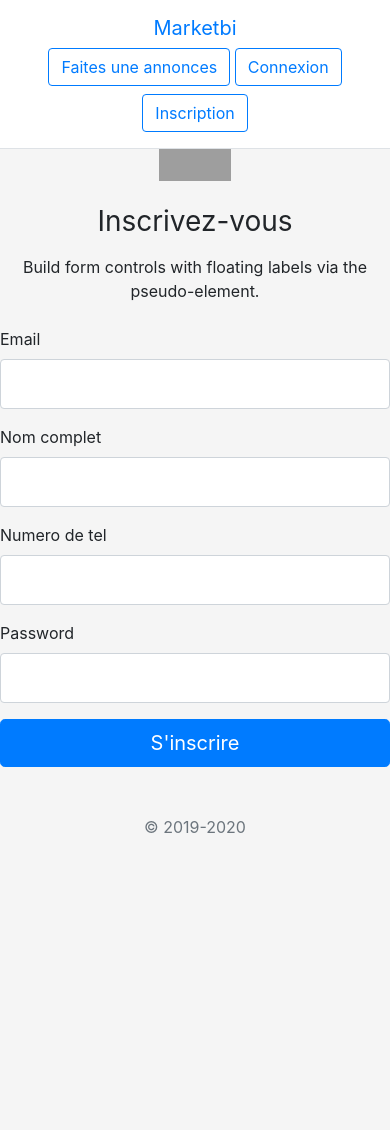
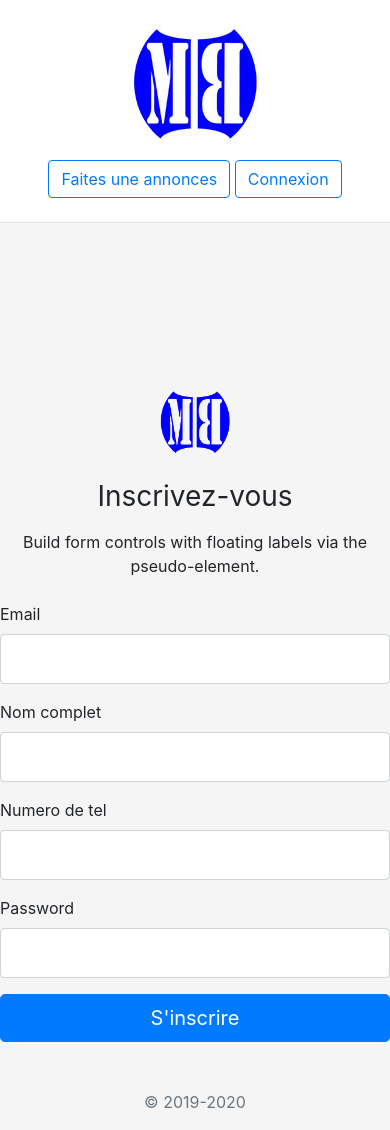
Before and after one commit to dia-ousmane19/marchebi, a Symfony app: template templates/registration/register.html.twig in a window 390 px wide. Before the commit the page ends 833 px from the top, so only its background shows below. Run offline with Twig, Linux system fonts and the light colour scheme; the template is opened without the code that fills it, so the values that code supplies are empty; form fields are guessed from the names that the template uses; some libraries are stand-ins or nearby versions; grey boxes are pictures that could not be loaded.

Commit message:
ajustement des media queries

```diff
--- a/public/css/login.css
+++ b/public/css/login.css
@@ -85,3 +85,28 @@ body {
   font-size: 12px;
   color: #777;
 }
+@media only screen and (max-width: 2000px) {
+  #form_inscription{
+    margin-top: 500px;
+  }
+ }
+ @media only screen and (max-width: 1250px) {
+   #form_inscription{
+     margin-top: 560px;
+   }
+  }
+  @media only screen and (max-width: 768px) {
+    #form_inscription{
+      margin-top: 650px;
+    }
+   }
+   @media only screen and (max-width: 458px) {
+     #form_inscription{
+       margin-top: 670px;
+     }
+    }
+    @media only screen and (max-width: 318px) {
+      #form_inscription{
+        margin-top: 800px;
+      }
+     }
--- a/templates/home/categorie.html.twig
+++ b/templates/home/categorie.html.twig
@@ -7,7 +7,7 @@
 {{ include('partials/header.html.twig') }}
 
 
-<div class="container" style="margin-top:120px">
+<div class="container" id="index">
 
 
   <div class="pricing-header px-3 py-3 pt-md-5 pb-md-4 mx-auto text-center">
--- a/templates/home/index.html.twig
+++ b/templates/home/index.html.twig
@@ -6,7 +6,7 @@
 {% block body %}
 {{ include('partials/header.html.twig') }}
 
-<div class="pricing-header px-3 py-3 pt-md-5 pb-md-4 mx-auto text-center" style="margin-top:200px;">
+<div class="pricing-header px-3 py-3 pt-md-5 pb-md-4 mx-auto text-center" id="index">
   <h1 class="display-4">Marketbi</h1>
   <p class="lead">Quickly build an effective pricing table for your potential customers with this Bootstrap example.</p>
 </div>
--- a/templates/registration/register.html.twig
+++ b/templates/registration/register.html.twig
@@ -4,20 +4,19 @@
 
 {% block body %}
 <div class="d-flex fixed-top flex-column flex-md-row align-items-center p-3 px-md-4 mb-3 bg-white border-bottom box-shadow">
-  <h5 class="my-0 mr-md-auto font-weight-normal"><a href="{{ path('home') }}">Marketbi</a> </h5>
+  <a class="my-0 mr-md-auto mb-2" href="{{ path ('home')}}"><img  src="{{ asset('images/logo.jpg')}}" alt="" width="128" height="128"></a>
   <nav class="my-2 my-md-0 mr-md-3">
     <a class="btn btn-outline-primary" href="{{ path('app_register') }}">Faites une annonces</a>
     <a class="btn btn-outline-primary" href="{{ path('app_login') }}">Connexion</a>
   </nav>
-  <a class="btn btn-outline-primary" href="{{ path('app_register') }}">Inscription</a>
 </div>
-<div style="margin-top:120px">
 
+<div id="form_inscription">
 
 {{ form_start(registrationForm,{'class':'form-signin'}) }}
 
       <div class="text-center mb-4">
-        <img class="mb-4" src="https://getbootstrap.com/docs/4.0/assets/brand/bootstrap-solid.svg" alt="" width="72" height="72">
+        <img class="mb-4" src="{{ asset('images/logoLogin.png')}}" alt="" width="72" height="72">
         <h1 class="h3 mb-3 font-weight-normal">Inscrivez-vous</h1>
         <p>Build form controls with floating labels via the pseudo-element.</p>
       </div>
--- a/templates/security/login.html.twig
+++ b/templates/security/login.html.twig
@@ -4,7 +4,7 @@
 
 
 {% block body %}
-<form method="post" style="margin-top:200px" class="form-signin">
+<form method="post" style="margin-top:250px" class="form-signin">
   {% if error %}
   <div class="alert alert-danger">{{ error.messageKey|trans(error.messageData, 'security') }}</div>
   {% endif %}
```
Also changed, not shown: public/css/home.css (+20 -0 lines), public/images/favicon.ico, public/images/favicon.jpg (added), public/images/favicon4.ico (added).
